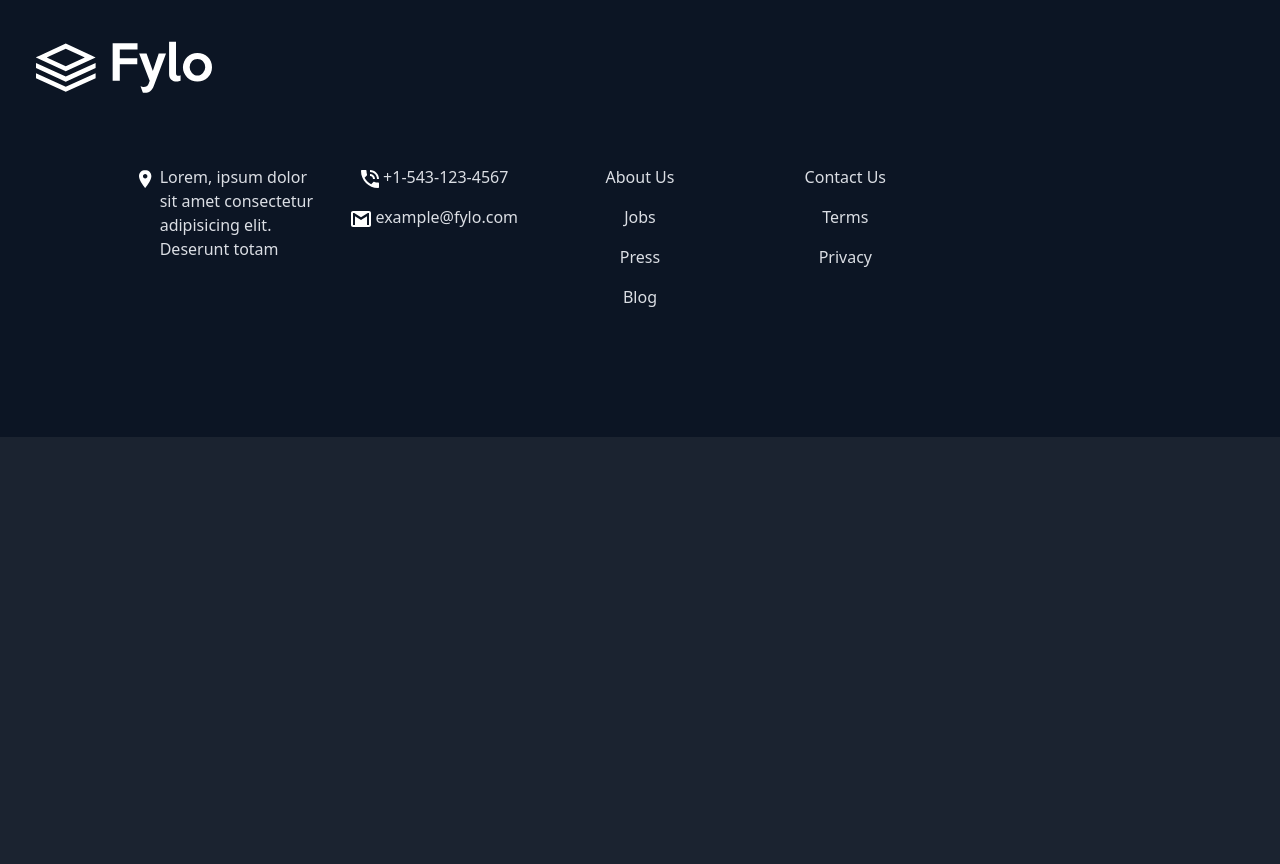
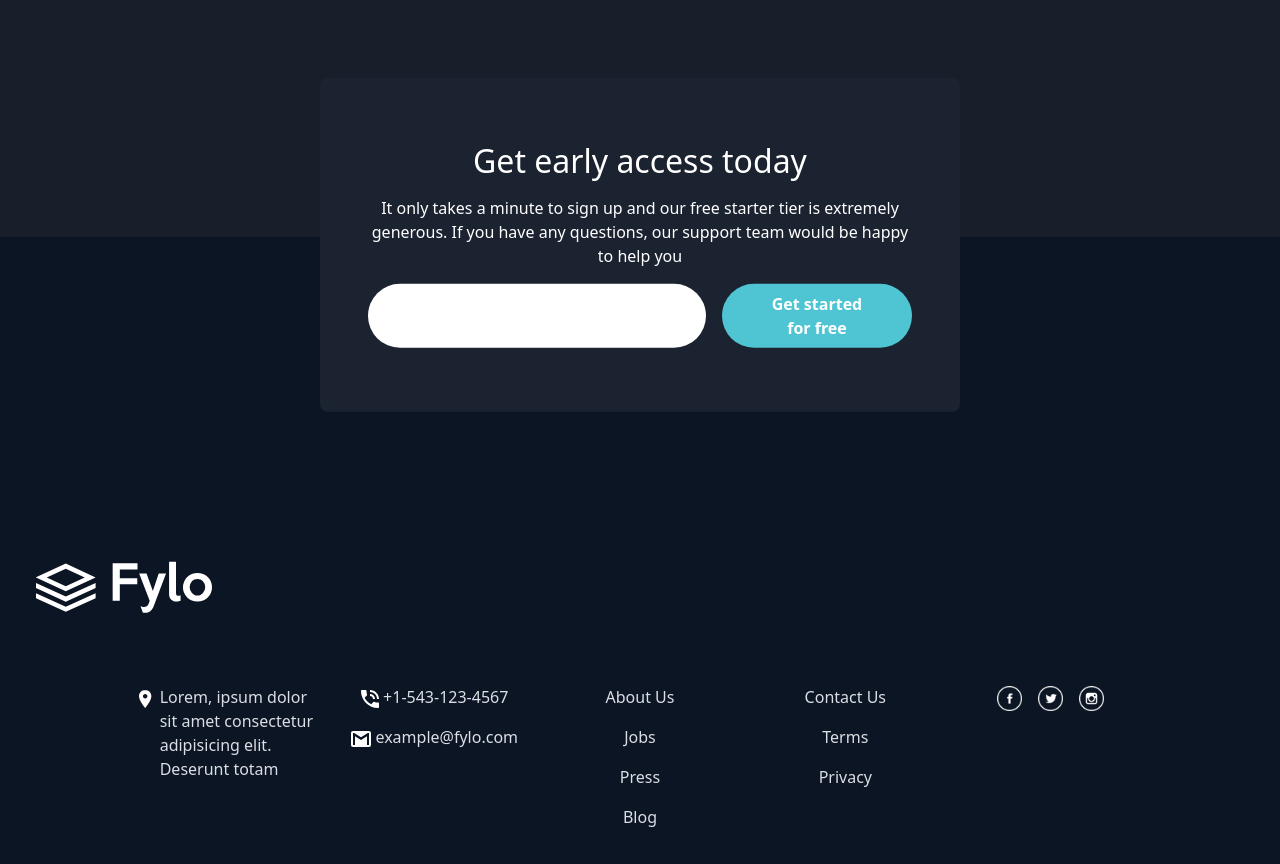
Before and after one commit to DiegoMajano/LandingPage, a website: page index.html in a window 1280 px wide. Shown: the part 3247-4111 px from the top of the page. Before the commit the page ends 3684 px from the top, so only its background shows below. Drawn offline with nearby package versions, Linux system fonts and the light colour scheme.

Commit message:
updating styles of get for free box and footer icons

```diff
--- a/cstyles.css
+++ b/cstyles.css
@@ -6,4 +6,8 @@
     .w-lg-75{
         width: 75%;
     }
+
+    .w-sm-50{
+        width: 50% !important;
+    }
 }
--- a/index.html
+++ b/index.html
@@ -131,10 +131,17 @@
                 </article>
             </article>
         </section>
-        <section class="bg-darkblue m-sm-auto">
-            <h2></h2>
+        <section class="bg-darkblue m-sm-auto text-white px-5 position-relative" style="height: 15dvw;">
+            <article class="bg-primary position-absolute top-100 start-50 translate-middle py-5 px-4 mb-auto rounded-3 w-75 w-sm-50 my-8 my-sm-2">
+                <h2 class="text-center my-3">Get early access today</h2>
+                <p class="text-center px-4 my-3">It only takes a minute to sign up and our free starter tier is extremely generous. If you have any questions, our support team would be happy to help you</p>
+                <div class="h-auto d-flex flex-column gap-3 flex-md-row px-4 my-3">
+                    <input class="w-100 rounded-5 p-2 w-50 border-0" name="email" id=""></input>
+                    <button class="rounded-5 p-2 px-5 bg-buttons fw-semibold text-white border-0 w-auto"> Get started for free</button>
+                </div>
+            </article>
         </section>
-        <footer class="bg-info container-fluid text-secondary py-8 justify-content-center">
+        <footer class="bg-info container-fluid text-secondary pb-8 justify-content-center" style="padding-top: 300px !important;">
             <div class="row px-4 pb-4 mt-4 container-lg">
                 <img class="w-auto h-50" src="src/images/logo.svg" alt="">
             </div>
@@ -166,10 +173,10 @@
                         <li class="mb-3">Privacy</li>
                     </ul>
                 </div>
-                <div class="col-sm-2 justify-content-center d-flex ">
-                    <div><img src="src/images/" alt=""></div>
-                    <div></div>
-                    <div></div>
+                <div class="col-sm-2 justify-content-center d-flex gap-3">
+                    <div class="h-50"><img style="width: 25px;" src="src/images/facebook.png" alt=""></div>
+                    <div class="h-50"><img style="width: 25px;" src="src/images/twitter.png" alt=""></div>
+                    <div class="h-50"><img style="width: 25px;" src="src/images/instagram.png" alt=""></div>
                 </div>
             </div>
         </footer>
```
Also changed, not shown: src/images/facebook.png (added), src/images/instagram.png (added), src/images/twitter.png (added).
